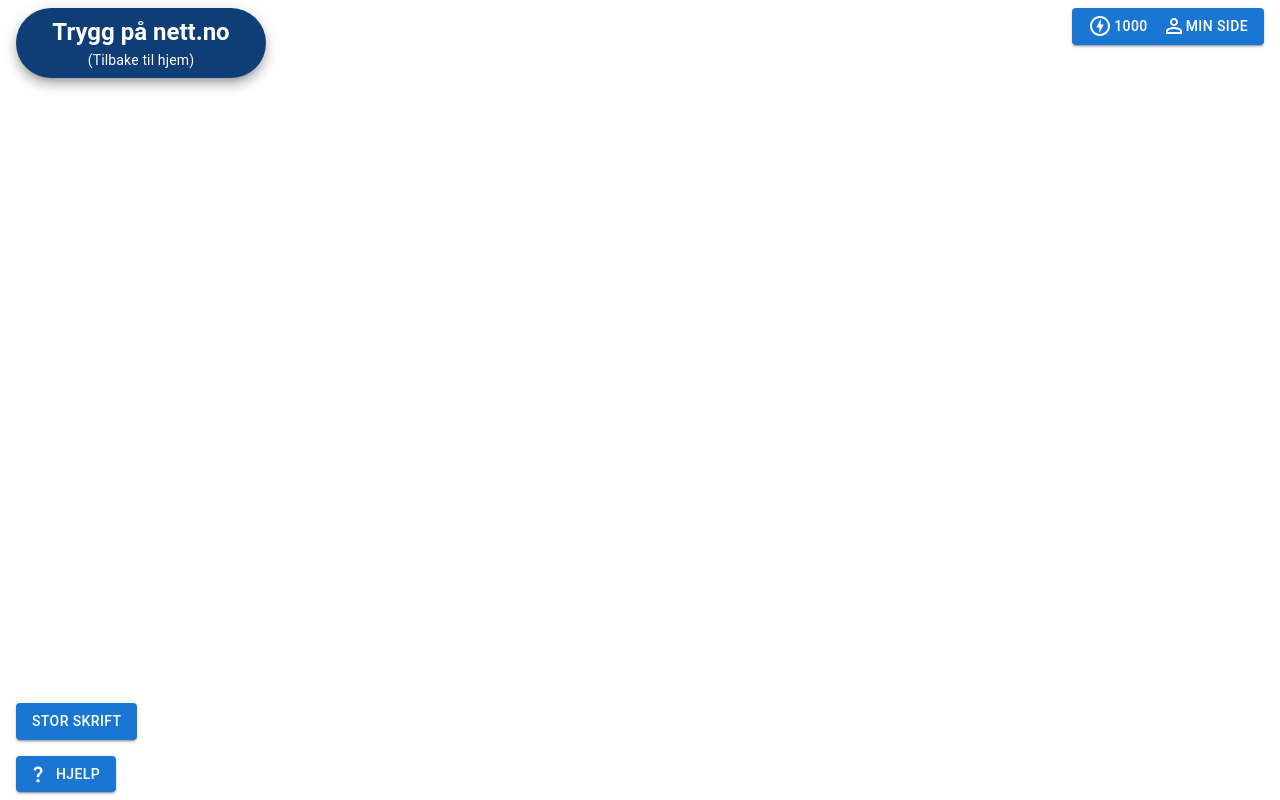
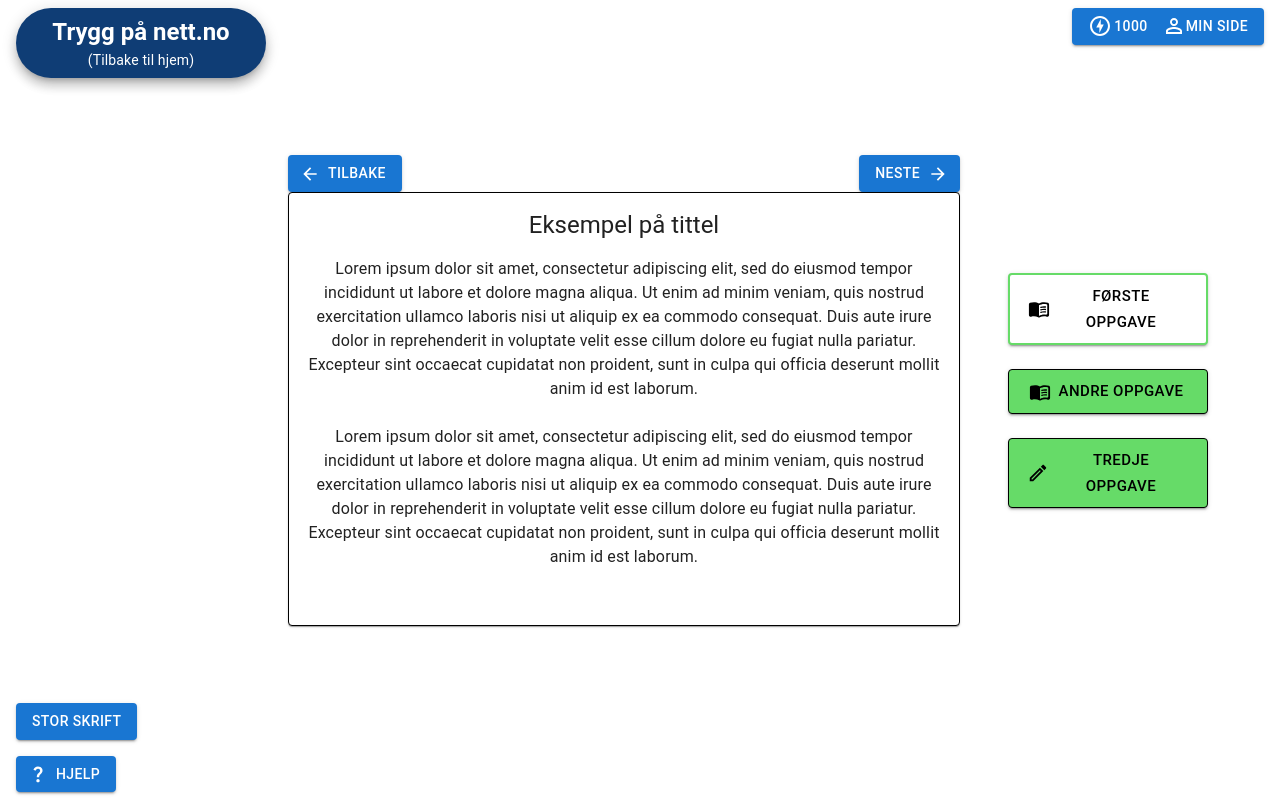
Before and after one commit to AgnetheKvalEngstad/idatt2900_group35, a React (Vite) app in the folder frontend/: page /topic in a window 1280 px wide. Built offline with nearby package versions, Linux system fonts and the light colour scheme.

Commit message:
feat: updated routing from HomePage

```diff
--- a/frontend/src/App.tsx
+++ b/frontend/src/App.tsx
@@ -2,6 +2,7 @@ import Footer from "./components/Footer";
 import Header from "./components/Header";
 import { BrowserRouter as Router, Routes, Route } from "react-router-dom";
 import Homepage from "./pages/Homepage";
+import TopicPage from "./pages/TopicPage";
 
 function App() {
   return (
@@ -11,6 +12,7 @@ function App() {
         <div className="flex-grow flex">
           <Routes>
             <Route path="/" element={<Homepage />} />
+            <Route path="/topic/" element={<TopicPage />} />
           </Routes>
         </div>
         <Footer />
--- a/frontend/src/pages/Homepage.tsx
+++ b/frontend/src/pages/Homepage.tsx
@@ -1,6 +1,7 @@
 import TopicCard from "../components/TopicCard";
 import CookieIcon from "@mui/icons-material/Cookie";
 import { Grid2 } from "@mui/material";
+import { Link } from "react-router-dom";
 
 export default function Homepage() {
   const [cardTitle, cardIcon] = ["Insert title here", CookieIcon];
@@ -10,12 +11,18 @@ export default function Homepage() {
   const cards: Array<React.ReactNode> = Array(numberOfCards)
     .fill(null)
     .map((_, index) => (
-      <TopicCard
+      <Link
         key={index}
-        cardTitle={cardTitle}
-        cardIcon={cardIcon}
-        difficulty={difficulties[index % difficulties.length]}
-      />
+        to={`/topic/?difficulty=${difficulties[index % difficulties.length]}`}
+        style={{ textDecoration: "none" }}
+      >
+        <TopicCard
+          key={index}
+          cardTitle={cardTitle}
+          cardIcon={cardIcon}
+          difficulty={difficulties[index % difficulties.length]}
+        />
+      </Link>
     ));
 
   return (
--- a/frontend/src/pages/TopicPage.tsx
+++ b/frontend/src/pages/TopicPage.tsx
@@ -3,10 +3,15 @@ import TopicMenu from "../components/TopicMenu";
 import TopicPageCard from "../components/TopicPageCard";
 import ArrowBackIcon from "@mui/icons-material/ArrowBack";
 import ArrowForwardIcon from "@mui/icons-material/ArrowForward";
+import { useLocation } from "react-router-dom";
 
 import { useState } from "react";
 
 export default function TopicPage() {
+  const location = useLocation();
+  const queryParams = new URLSearchParams(location.search);
+  const difficulty = queryParams.get("difficulty") ?? "ingen";
+
   const variants: Array<"text" | "trueFalse" | "multipleChoice" | "input"> = [
     "text",
     "trueFalse",
@@ -61,7 +66,7 @@ export default function TopicPage() {
       </Grid2>
       <Grid2 container className="flex flex-1 ml-auto items-center pr-8 ">
         <TopicMenu
-          difficulty="ingen"
+          difficulty={difficulty}
           index={menuIndex}
           onButtonClick={handleMenuClick}
         />
```
Also changed, not shown: 2 other files (tests, documents, lock files or other folders).
